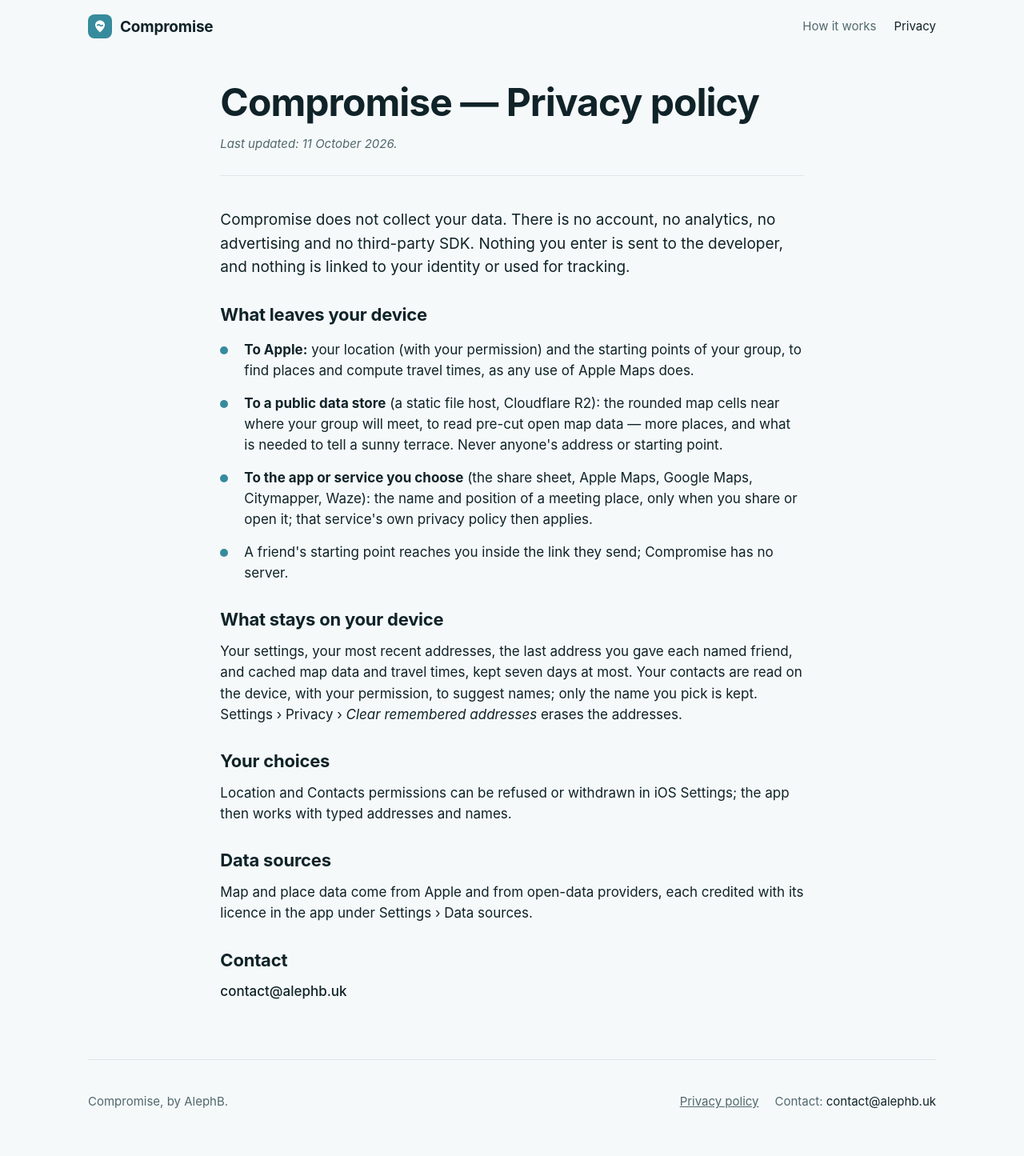
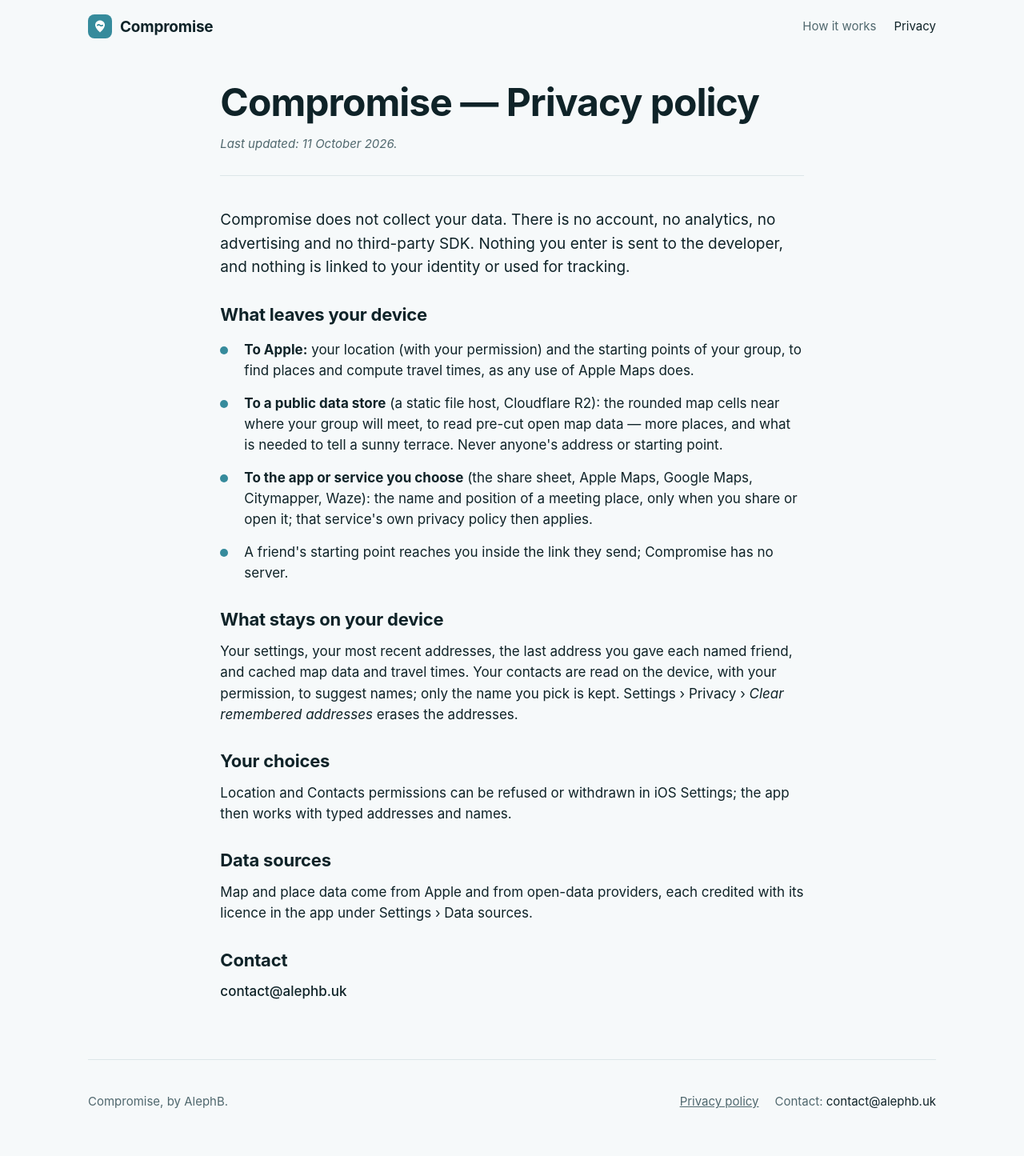
Before and after one commit to Techneb/compromise-site, a Jekyll site: the page privacy.html, which Jekyll copies as it is, in a window 1280 px wide. Shown: the whole page at 80% size. Built offline with Jekyll 4.4.1, drawn with Linux system fonts in a browser that asks for light colours.

Commit message:
Privacy: no cache duration
Co-Authored-By: Claude Opus 5.5 <noreply@anthropic.com>
Claude-Session: https://claude.ai/code/session_01VDu8HYzwqWA4oeXGS3m9Xc

```diff
--- a/privacy.html
+++ b/privacy.html
@@ -105,7 +105,7 @@ footer a { color: var(--muted); }
     <section aria-labelledby="stays">
       <h2 id="stays">What stays on your device</h2>
       <p>Your settings, your most recent addresses, the last address you gave
-      each named friend, and cached map data and travel times, kept seven days at most. Your contacts are read on the
+      each named friend, and cached map data and travel times. Your contacts are read on the
       device, with your permission, to suggest names; only the name you pick
       is kept. Settings › Privacy › <em>Clear remembered addresses</em> erases the
       addresses.</p>
```
